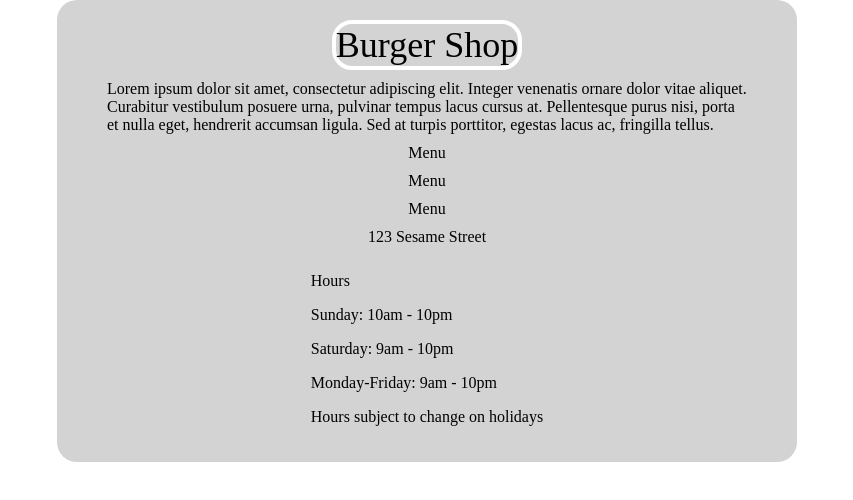
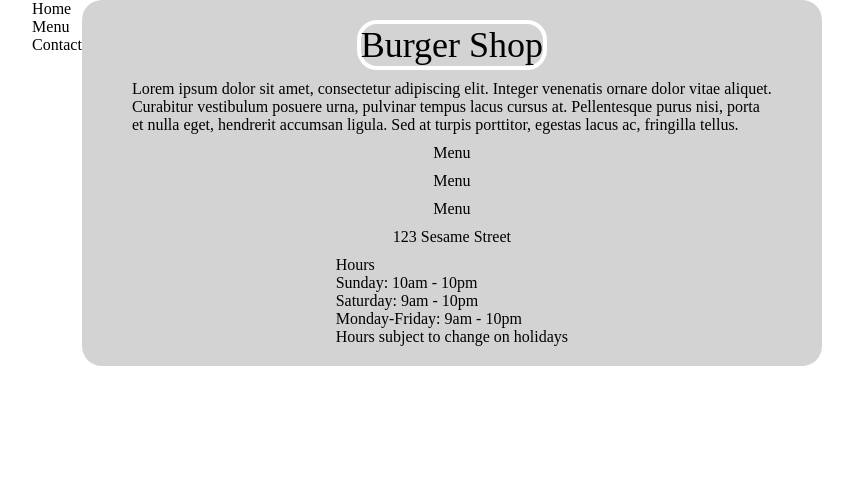
Before and after one commit to BrandonC123/restaurant, a website built with webpack: page dist/index.html in a window 1280 px wide. Shown: the whole page, without its empty margins (213-1066 px from the left). Built offline with nearby package versions, Linux system fonts and the light colour scheme; a web font is replaced by a local one.

```diff
--- a/dist/index.html
+++ b/dist/index.html
@@ -5,10 +5,21 @@
         <meta http-equiv="X-UA-Compatible" content="IE=edge" />
         <meta name="viewport" content="width=device-width, initial-scale=1.0" />
         <link rel="stylesheet" href="style.css" />
+        <link rel="preconnect" href="https://fonts.googleapis.com" />
+        <link rel="preconnect" href="https://fonts.gstatic.com" crossorigin />
+        <link
+            href="https://fonts.googleapis.com/css2?family=Mochiy+Pop+P+One&display=swap"
+            rel="stylesheet"
+        />
         <title>Document</title>
     </head>
     <body>
         <div id="content">
+            <div class="header">
+                <div class="tabs" id="home">Home</div>
+                <div class="tabs" id="menu">Menu</div>
+                <div class="tabs" id="contact">Contact</div>
+            </div>
             <div class="text-container">
                 <div id="title">Burger Shop</div>
                 <div id="sum">
@@ -24,11 +35,11 @@
                 <div class="menu-item" id="menu3">Menu</div>
                 <div id="location">123 Sesame Street</div>
                 <div id="hours">
-                    <p>Hours</p>
-                    <p>Sunday: 10am - 10pm</p>
-                    <p>Saturday: 9am - 10pm</p>
-                    <p>Monday-Friday: 9am - 10pm</p>
-                    <p>Hours subject to change on holidays</p>
+                    <div>Hours</div>
+                    <div>Sunday: 10am - 10pm</div>
+                    <div>Saturday: 9am - 10pm</div>
+                    <div>Monday-Friday: 9am - 10pm</div>
+                    <div>Hours subject to change on holidays</div>
                 </div>
             </div>
         </div>
```
